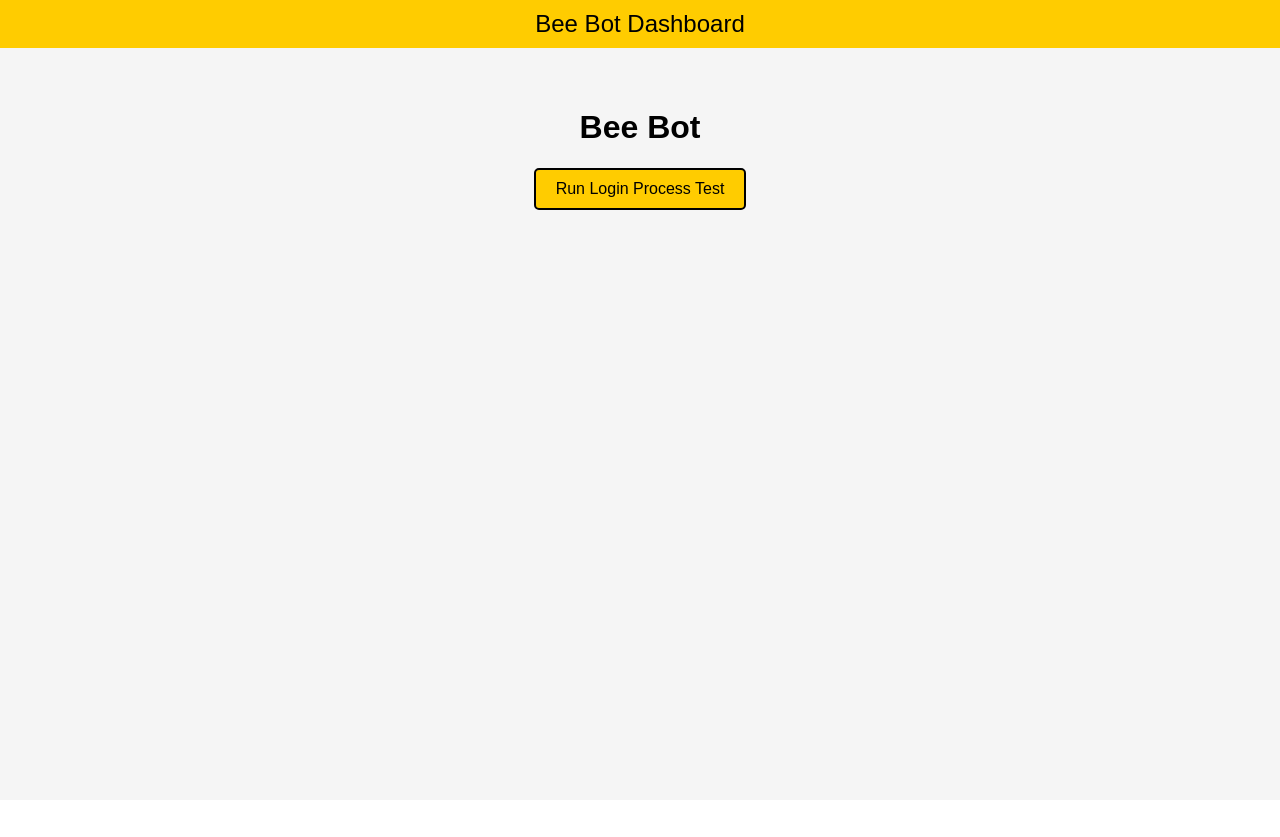
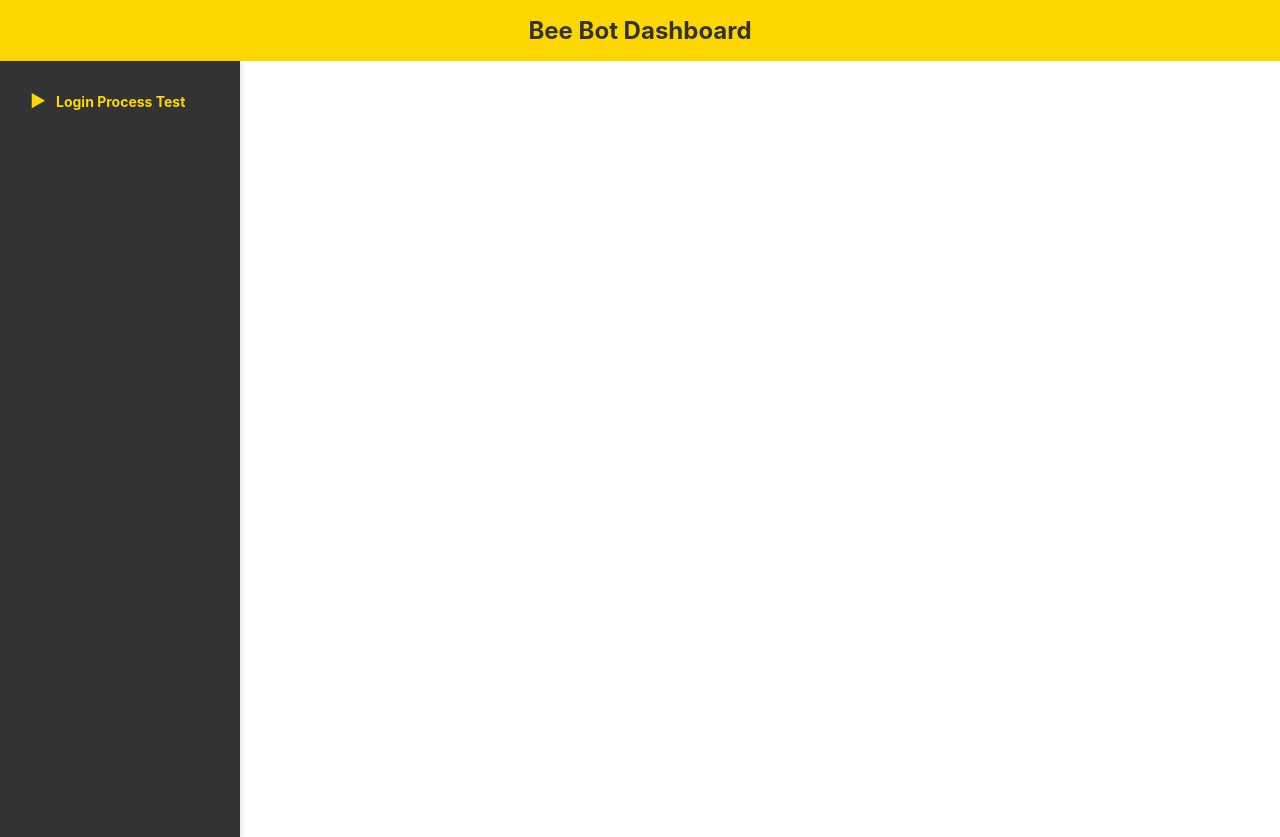
Before and after one commit to Parusha/bee-bot, a React (Create React App) app: page / in a window 1280 px wide. Before the commit the page ends 800 px from the top, so only its background shows below. Built offline with nearby package versions, Linux system fonts and the light colour scheme.

Commit message:
Added the sidebar and side menu to trigger the test

```diff
--- a/src/App.css
+++ b/src/App.css
@@ -1,26 +1,81 @@
-body {
-  margin: 0;
-  font-family: Arial, sans-serif;
-  background-color: #fff; /* White background for a clean look */
+/* App.css */
+
+@keyframes spin {
+  0% { transform: rotate(0deg); }
+  100% { transform: rotate(360deg); }
+}
+
+.spinner {
+  border: 4px solid rgba(255, 223, 0, 0.3); /* Light yellow border with transparency */
+  border-top: 4px solid #ffd700; /* Bright yellow color for the spinner */
+  border-radius: 50%;
+  width: 16px;
+  height: 16px;
+  animation: spin 1s linear infinite; /* Spins the wheel */
 }
 
 .app-container {
   display: flex;
   flex-direction: column;
-  height: 100vh;
+  min-height: 100vh;
+  background-color: #fff3b0; /* Light yellow for bee theme */
 }
 
 .header {
-  background-color: #ffcc00; /* Bee yellow */
-  color: #000; /* Bee black */
-  padding: 10px 20px;
+  background-color: #ffd700; /* Bright yellow color for the header */
+  color: #333;
+  padding: 16px;
   text-align: center;
-  font-size: 1.5rem;
-  box-shadow: 0 2px 4px rgba(0, 0, 0, 0.1);
+  font-size: 1.5em;
+  font-weight: bold;
+  box-shadow: 0 4px 8px rgba(0, 0, 0, 0.1);
 }
+
+.main-container {
+  display: flex;
+  flex: 1;
+}
+
+.side-menu {
+  width: 200px;
+  background-color: #333; /* Dark black color for bee contrast */
+  color: #ffd700; /* Yellow color for text */
+  padding: 20px;
+  box-shadow: 2px 0 5px rgba(0, 0, 0, 0.1);
+  height: calc(100vh - 64px); /* Full height minus header height */
+  position: sticky;
+  top: 64px; /* Adjusted to be below the header */
+}
+
+.side-menu ul {
+  list-style-type: none;
+  padding: 0;
+  margin: 0;
+}
+
+.side-menu li {
+  margin: 16px 0;
+  display: flex;
+  align-items: center;
+}
+
+.play-button {
+  background: none;
+  border: none;
+  color: #ffd700; /* Yellow for button */
+  font-size: 1.2em;
+  cursor: pointer;
+  margin-right: 10px; /* Space between button and text */
+  transition: transform 0.3s ease;
+}
+
+.play-button:hover {
+  transform: scale(1.2);
+}
+/*  */
 
 .content {
   flex: 1;
   padding: 20px;
-  background-color: #f5f5f5; /* Light gray background for content area */
+  background-color: #fff; /* White background for content */
 }
--- a/src/App.js
+++ b/src/App.js
@@ -1,16 +1,38 @@
-import React from 'react';
+import React, { useState } from 'react';
 import TriggerTest from './components/TriggerTest';
 import './App.css';
 
 const App = () => {
+  const [screenshotUrl, setScreenshotUrl] = useState('');
+
+  const handleScreenshot = (url) => {
+    setScreenshotUrl(url);
+  };
+
   return (
     <div className="app-container">
       <header className="header">
-        Bee Bot Dashboard
+        <div>Bee Bot Dashboard</div>
       </header>
-      <main className="content">
-        <TriggerTest />
-      </main>
+      <div className="main-container">
+        <aside className="side-menu">
+          <TriggerTest onScreenshot={handleScreenshot} />
+        </aside>
+
+        <main className="content">
+          {screenshotUrl && (
+            <div className="screenshot-container">
+              <h2>Screenshot</h2>
+              <img src={screenshotUrl} alt="Test Screenshot" className="screenshot-image" />
+              <p>
+                <a href={screenshotUrl} target="_blank" rel="noopener noreferrer">
+                  View Screenshot
+                </a>
+              </p>
+            </div>
+          )}
+        </main>
+      </div>
     </div>
   );
 };
--- a/src/components/TriggerTest.css
+++ b/src/components/TriggerTest.css
@@ -1,61 +1,63 @@
 .trigger-test-container {
-  display: flex;
-  flex-direction: column;
-  align-items: center;
-  padding: 20px;
+  width: 100%; /* Make the container take full width of the sidebar */
+  padding: 10px; /* Adjust padding for the sidebar */
+  box-sizing: border-box; /* Ensure padding doesn't affect the width */
 }
 
-.run-test-button {
-  padding: 10px 20px;
-  font-size: 16px;
-  cursor: pointer;
-  background-color: #ffcc00; /* Bee yellow */
-  color: #000; /* Bee black */
-  border: 2px solid #000; /* Black border for emphasis */
-  border-radius: 5px;
-  transition: opacity 0.3s ease, background-color 0.3s ease, color 0.3s ease, border-color 0.3s ease; /* Smooth transitions */
+.run-test-link {
+  display: flex;
+  align-items: center;
+  font-size: 14px; /* Adjust font size for the sidebar */
+  font-weight: bold;
+  text-decoration: none;
+  margin-bottom: 10px;
+  white-space: nowrap; /* Prevent text wrapping */
+  overflow: hidden; /* Hide overflowing text */
+  text-overflow: ellipsis; /* Show ellipsis for overflowing text */
 }
 
-.run-test-button:disabled {
-  background-color: #f0e68c; /* Faded bee yellow */
-  color: #666; /* Faded black text */
-  border-color: #666; /* Faded black border */
-  cursor: not-allowed;
-  opacity: 0.6; /* Reduced opacity for loading state */
-}
-.status-message {
-  margin-top: 20px;
-  font-size: 16px;
-  font-weight: bold;
+.play-button {
+  font-size: 20px; /* Adjust button size for the sidebar */
+  margin-right: 8px;
 }
 
-.status-message.success {
-  color: green;
+.loading-text {
+  font-size: 14px; /* Adjust font size for the sidebar */
 }
 
-.status-message.error {
-  color: red;
+.spinner {
+  width: 20px;
+  height: 20px;
+  border: 3px solid rgba(0, 0, 0, 0.3);
+  border-radius: 50%;
+  border-top: 3px solid #000;
+  animation: spin 1s linear infinite;
+  display: inline-block;
+  margin-right: 8px;
 }
 
-.progress-container {
-  width: 100%;
-  max-width: 400px;
-  margin-top: 20px;
-  position: relative;
+@keyframes spin {
+  0% { transform: rotate(0deg); }
+  100% { transform: rotate(360deg); }
 }
 
-.progress-bar {
-  height: 20px;
-  background-color: #ffcc00; /* Bee yellow */
-  transition: width 0.5s ease;
+.status-icon {
+  font-size: 20px; /* Adjust size for icons */
+  margin-right: 8px;
 }
 
-.progress-text {
-  position: absolute;
-  width: 100%;
-  text-align: center;
-  top: 0;
-  left: 0;
-  line-height: 20px;
-  font-weight: bold;
+.success-icon {
+  color: #2ecc71; /* Green for success */
 }
+
+.error-icon {
+  color: #e74c3c; /* Red for errors */
+}
+
+.trigger-test-container.success .run-test-link .text {
+  color: #2ecc71; /* Green text for success */
+}
+
+.trigger-test-container.error .run-test-link .text {
+  color: #e74c3c; /* Red text for errors */
+}
--- a/src/components/TriggerTest.js
+++ b/src/components/TriggerTest.js
@@ -1,71 +1,53 @@
-import React, { useState, useEffect } from 'react';
+import React, { useState } from 'react';
 import axios from 'axios';
 import './TriggerTest.css'; // Import the CSS file
 
-const TriggerTest = () => {
+const TriggerTest = ({ onScreenshot }) => {
   const [status, setStatus] = useState('');
   const [loading, setLoading] = useState(false);
-  const [progress, setProgress] = useState(0); // New state for progress
-  const [screenshotUrl, setScreenshotUrl] = useState(''); // New state for screenshot URL
+  const [screenshotUrl, setScreenshotUrl] = useState('');
 
   const handleRunTest = async () => {
     setLoading(true);
-    setStatus(''); // Reset status
-    setProgress(0); // Reset progress
-    setScreenshotUrl(''); // Reset screenshot URL
-
-    // Simulate progress
-    const interval = setInterval(() => {
-      setProgress(prev => {
-        if (prev >= 100) {
-          clearInterval(interval);
-          return 100;
-        }
-        return prev + 10; // Increment progress
-      });
-    }, 500); // Update every 500ms
+    setStatus('');
+    setScreenshotUrl('');
 
     try {
       const response = await axios.post('http://localhost:3001/run-test');
-      setStatus(`Test completed successfully: ${response.data.message}`);
-      setScreenshotUrl(response.data.screenshotUrl); // Set the screenshot URL
+      setStatus('success');
+      setScreenshotUrl(response.data.screenshotUrl);
+      onScreenshot(response.data.screenshotUrl); // Pass the screenshot URL to the parent
     } catch (error) {
       console.error('Error triggering test:', error);
-      setStatus(`Error triggering test: ${error.message}`);
+      setStatus('error');
     } finally {
       setLoading(false);
-      // Progress should be set to 100% if loading is false
-      if (progress < 100) setProgress(100);
     }
   };
 
-  useEffect(() => {
-    // Cleanup interval if component unmounts before progress completes
-    return () => clearInterval();
-  }, []);
+  const getStatusIcon = () => {
+    if (loading) {
+      return <span className="spinner"></span>;
+    }
+    if (status === 'error') {
+      return <span className="status-icon error-icon">✘</span>;
+    }
+    if (status === 'success') {
+      return <span className="status-icon success-icon">✔</span>;
+    }
+    return <span className="play-button">▶</span>;
+  };
 
   return (
-    <div className="trigger-test-container">
-      <h1>Bee Bot</h1>
-      <button className="run-test-button" onClick={handleRunTest} disabled={loading}>
-        {loading ? 'Running Test...' : 'Run Login Process Test'}
-      </button>
-      {loading && (
-        <div className="progress-container">
-          <div className="progress-bar" style={{ width: `${progress}%` }}></div>
-          <p className="progress-text">{progress}%</p>
-        </div>
-      )}
-      <p className={`status-message ${status.includes('Error') ? 'error' : 'success'}`}>
-        {status}
-      </p>
-      {screenshotUrl && (
-        <div className="screenshot-container">
-          <h2>Screenshot</h2>
-          <img src={screenshotUrl} alt="Test Screenshot" className="screenshot-image" />
-          <p><a href={screenshotUrl} target="_blank" rel="noopener noreferrer">View Screenshot</a></p>
-        </div>
-      )}
+    <div className={`trigger-test-container ${status}`}>
+      <span
+        className="run-test-link"
+        onClick={handleRunTest} // Clickable at all times
+        style={{ cursor: 'pointer' }}
+      >
+        {getStatusIcon()}
+        <span className={`text ${status}`}>Login Process Test</span> {/* Test text */}
+      </span>
     </div>
   );
 };
```
